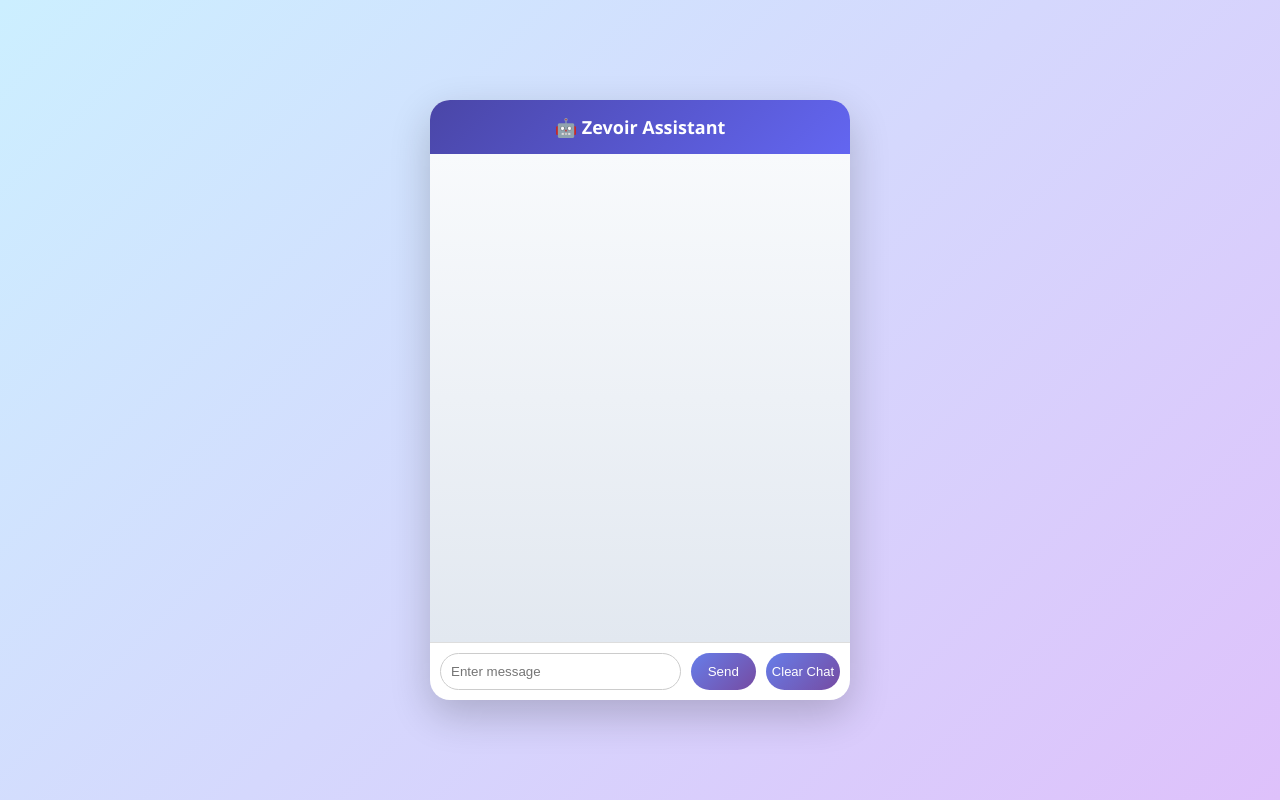
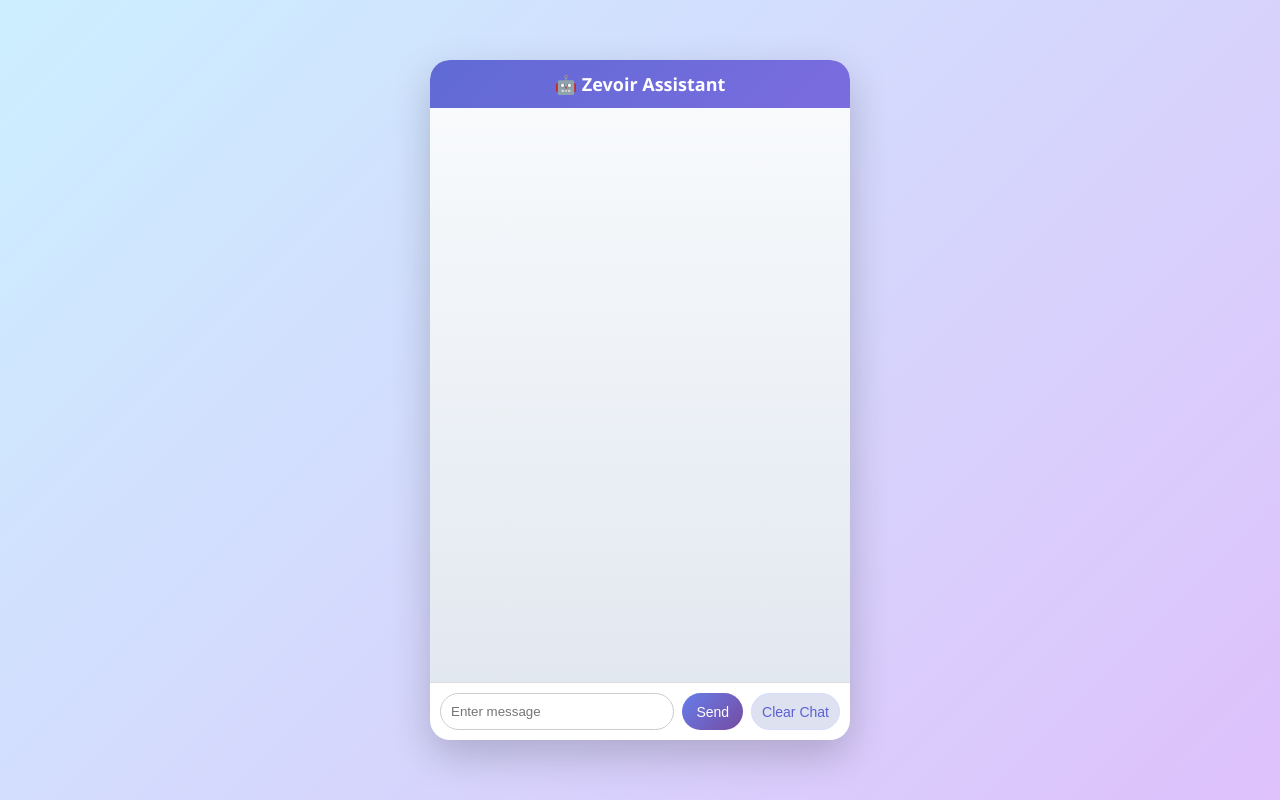
Before and after one commit to shashikanthdevarakonda/todo-chatbot, a Flask app: page / in a window 1280 px wide. Run offline with Flask 3, Linux system fonts and the light colour scheme.

Commit message:
Update style.css

```diff
--- a/static/style.css
+++ b/static/style.css
@@ -1,13 +1,11 @@
-
 /* PAGE BACKGROUND */
 
 body {
   font-family: "Segoe UI", sans-serif;
   margin: 0;
-      height: 100vh;
+  min-height: 100vh;
   display: flex;
   justify-content: center;
-      align-items: center;
   background: linear-gradient(135deg, #ccefff, #dec1fb);
 }
 
@@ -15,8 +13,10 @@
 /* CHAT CONTAINER */
 
 .chat-container {
-      width: 420px;
-      height: 600px;
+  width: 100%;
+  max-width: 420px;
+  margin: auto;
+  height: 85vh;
   background: white;
   border-radius: 20px;
   display: flex;
@@ -29,12 +29,23 @@
 /* HEADER */
 
 .chat-header {
-      background: linear-gradient(135deg, #4a46a7, #6366F1);
-      padding: 15px;
-      text-align: center;
+  display: flex;
+  align-items: center;
+  justify-content: center;
+  gap: 0px;
+  background: linear-gradient(135deg, #5f6ad4, #7b6ce0);
   color: white;
   font-weight: bold;
   font-size: 18px;
+  padding: 12px;
+  border-radius: 18px 18px 0 0;
+}
+
+.logo {
+  width: 30px;
+  height: 30px;
+  border-radius: 50%;
+  margin-right: 8px;
 }
 
 
@@ -60,7 +71,9 @@
   margin: 8px 0;
   border-radius: 18px 18px 0 18px;
   max-width: 75%;
-          white-space: pre-line;
+  white-space: pre-wrap;
+  word-wrap: break-word;
+  overflow-wrap: break-word;
   box-shadow: 0 2px 6px rgba(0, 0, 0, 0.15);
 }
 
@@ -75,7 +88,9 @@
   margin: 8px 0;
   border-radius: 18px 18px 18px 0;
   max-width: 75%;
-        white-space: pre-line;
+  white-space: pre-wrap;
+  word-wrap: break-word;
+  overflow-wrap: break-word;
   box-shadow: 0 2px 6px rgba(0, 0, 0, 0.1);
 }
 
@@ -84,18 +99,19 @@
 
 .input-area {
   display: flex;
+  gap: 6px;
   padding: 10px;
   border-top: 1px solid #ddd;
+  flex-wrap: wrap;
 }
-
 
 input {
   flex: 1;
   padding: 10px;
   border-radius: 20px;
   border: 1px solid #ccc;
+  min-width: 120px;
 }
-
 
 input:focus {
   border-color: #667eea;
@@ -105,8 +121,9 @@
 /* SEND BUTTON */
 
 button {
-      margin-left: 10px;
-      padding: 10px 17px;
+  margin-left: 2px;
+  padding: 8px 14px;
+  font-size: 14px;
   border: none;
   border-radius: 20px;
   background: linear-gradient(135deg, #667eea, #764ba2);
@@ -114,25 +131,69 @@
   cursor: pointer;
 }
 
-
 button:hover {
   transform: scale(1.05);
 }
 
 
-    /* CLEAR BUTTON */
+/* CLEAR CHAT BUTTON */
 
 .clear-btn {
-          background-color: #ff4d6d;
-          /* New color */
-          color: white;
-          border: none;
-          padding: 8px 6px;
-          border-radius: none;
+  background: #dde1f0;
+  color: #5a60d1;
+  border: 1px solid #d6dcff;
+  padding: 8px 10px;
+  border-radius: 20px;
   cursor: pointer;
+  font-weight: 500;
+}
+
+.clear-btn:hover {
+  background: #e5e7eb;
+}
+
+
+/* DESKTOP CENTERING */
+
+@media (min-width: 700px) {
+
+  body {
+    align-items: center;
+  }
+
+  .chat-container {
+    height: 85vh;
+  }
+
+}
+
+
+/* MOBILE RESPONSIVE */
+
+@media (max-width: 500px) {
+
+  .chat-container {
+    width: 100%;
+    height: 100vh;
+    border-radius: 0;
+  }
+
+  .chat-header {
+    font-size: 16px;
+  }
+
+  input {
+    font-size: 14px;
+  }
+
+  button {
+    padding: 8px 12px;
     font-size: 13px;
   }
 
-        .clear-btn:hover {
-          background-color: #e63950;
+  .clear-btn {
+    padding: 8px 10px;
+    font-size: 13px;
   }
+
+}
```
Lines whose indentation alone changed are shown as unchanged.
